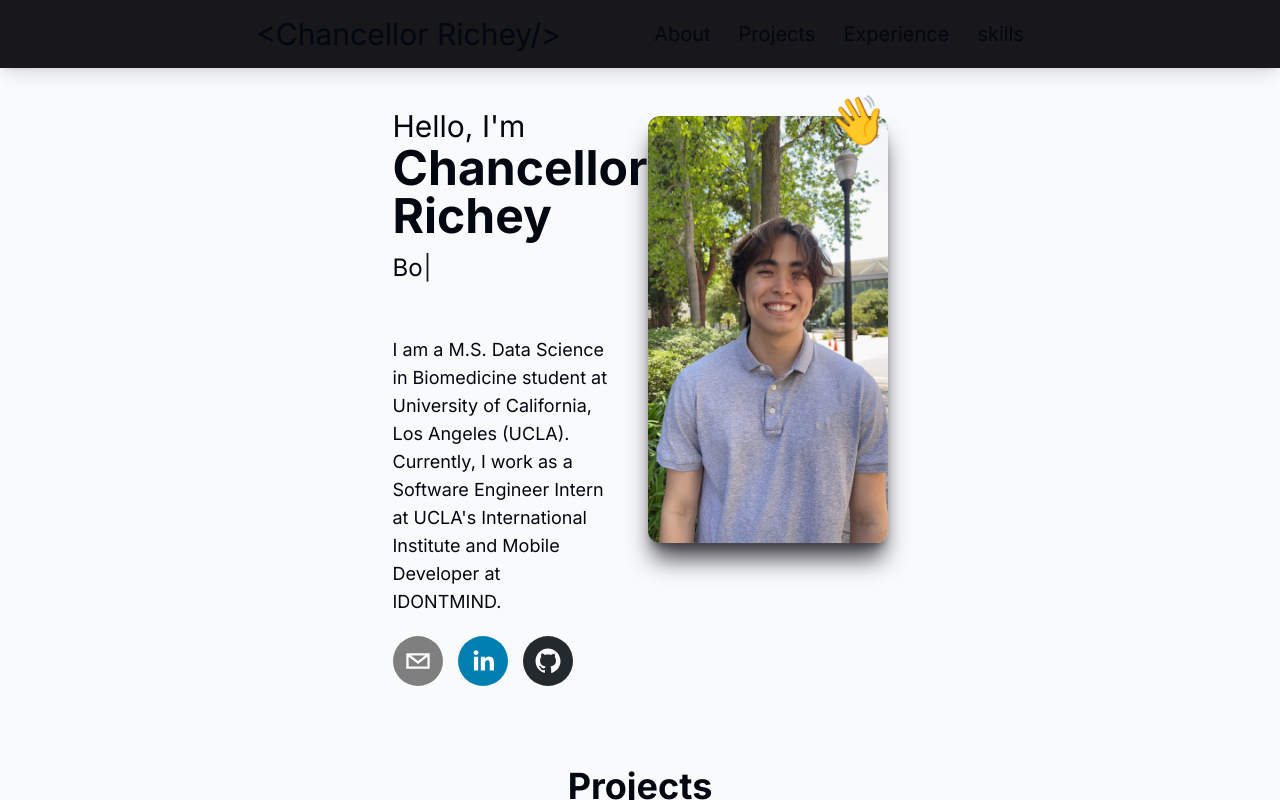
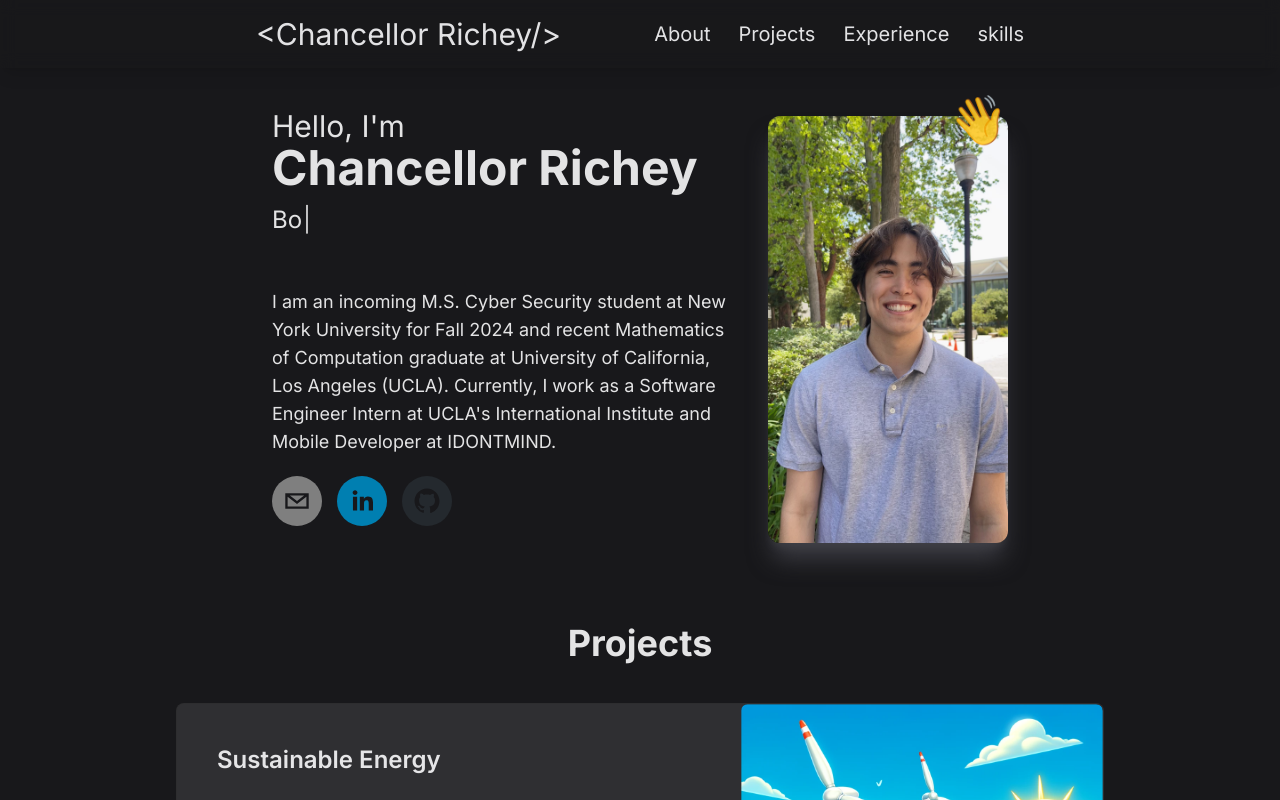
Before and after one commit to ChancellorO/Website, a Next.js app: page / in a window 1280 px wide. Shown: the top 800 px of the page. Built offline with nearby package versions, Linux system fonts and the light colour scheme.

Commit message:
Updated intro and fixed dark mode

```diff
--- a/app/layout.tsx
+++ b/app/layout.tsx
@@ -21,7 +21,7 @@ export default function RootLayout({
 }>) {
   return (
     <html lang="en" className="!scroll-smooth">
-      <body className={`${inter.className} bg-gray-50 text-gray-950 relative dark:bg-zinc-900 dark:text-gray-50 dark:text-opacity-90`}>
+      <body className={`${inter.className} relative bg-zinc-900 text-gray-50 text-opacity-90`}>
         <Navbar />
         {children}
       </body>
--- a/components/intro.tsx
+++ b/components/intro.tsx
@@ -13,7 +13,7 @@ export default function Intro() {
     return(
         <section
             id="home"
-            className="mb-20 lg:px-96 md:px-48 transition"
+            className="mb-20 md:px-48 transition"
         >
             <div className="lg:flex flex-row-reverse justify-between">
                 <div
@@ -133,7 +133,8 @@ export default function Intro() {
                         <p
                             className="text-lg text-center lg:text-left px-10 lg:pr-10 lg:pl-0 mt-10"
                         >
-                            I am a M.S. Data Science in Biomedicine student at University of California, Los Angeles (UCLA).
+                            I am an incoming M.S. Cyber Security student at New York University for Fall 2024 and
+                            recent Mathematics of Computation graduate at University of California, Los Angeles (UCLA).
                             Currently, I work as a Software Engineer Intern at UCLA&apos;s International Institute
                             and Mobile Developer at IDONTMIND.
                         </p>
--- a/components/navbar.tsx
+++ b/components/navbar.tsx
@@ -12,41 +12,34 @@ export default function Navbar() {
     }
     return(
         <header className="z-[999] relative">
-            <nav className="flex flex-col lg:flex-row fixed justify-between lg:items-center p-4 lg:px-32 lg:px-40 xl:px-64 w-screen shadow-lg bg-zinc-900 dark:bg-opacity-75 backdrop-blur-[0.5rem]">
-                <div className="flex justify-between items-center">
-                    <h1 className="text-2xl xl:text-3xl">
+            <nav className="flex fixed justify-between p-4 px-64 w-screen shadow-lg bg-zinc-900 bg-opacity-75 backdrop-blur-[0.5rem]">
+                <h1 className="text-3xl">
                     <Link href="#top">
                         {"<"}Chancellor Richey{"/>"}
                     </Link>
                     </h1>
-                    <button className="block lg:hidden" type="button" onClick={toggleNavbar}>
-                        <Icon icon={"mdi:hamburger-menu"} className="text-5xl md:text-7xl" />
-                    </button>
-                </div>
-                <div className={`${activeNavbar ? '' : 'hidden'} lg:block transition`} id="navbar-default">
-                    <ul className="text-lg lg:text-lg xl:text-xl flex flex-col lg:flex-row pt-5 lg:pt-0 items-center gap-7 text-[0.9rem] justify-center">
-                        <li className="hover:text-zinc-700 transition">
+                <ul className="text-xl flex items-center gap-7 text-[0.9rem] justify-center">
+                    <li>
                         <Link href="#about">
                             About
                         </Link>
                     </li>
-                        <li className="hover:text-zinc-700 transition">
+                    <li>
                         <Link href="#projects">
                             Projects
                         </Link>
                     </li>
-                        <li className="hover:text-zinc-700 transition">
+                    <li>
                         <Link href="#experience">
                             Experience
                         </Link>
                     </li>
-                        <li className="hover:text-zinc-700 transition">
+                    <li>
                         <Link href="#skills">
                             skills
                         </Link>
                     </li>
                 </ul>
-                </div>
             </nav>
         </header>
     );
--- a/components/project.tsx
+++ b/components/project.tsx
@@ -44,10 +44,10 @@ export default function Project({
                 once: true,
             }}
         >
-            <section className="bg-zinc-800 max-w-[68rem] rounded-lg overflow-hidden relative lg:min-h-[21rem] hover:bg-zinc-700 transition hover:scale-105">
+            <section className="bg-gray-100 max-w-[58rem] border border-black/5 rounded-lg overflow-hidden sm:pr-8 relative lg:min-h-[21rem] hover:bg-gray-200 transition bg-white/10 hover:bg-white/20">
                 <div className="pt-4 pb-7 px-5 md:pl-10 md:pr-2 md:pt-10 lg:max-w-[50%] flex flex-col h-full">
-                    <h3 className="text-2xl font-semibold mb-4 text-center lg:text-left">{title}</h3>
-                    <p className="mt-2 leading-relaxed text-gray-700 dark:text-white/70 mb-3">
+                    <h3 className="text-2xl font-semibold mb-4">{title}</h3>
+                    <p className="mt-2 leading-relaxed text-gray-700 text-white/70 mb-3">
                         {description}
                         <br />
                         <br />
--- a/components/skills.tsx
+++ b/components/skills.tsx
@@ -39,7 +39,7 @@ export default function Skills() {
             >
                 {skills.map((skill, index) => (
                     <motion.li
-                        className="flex flex-col items-center px-4 py-3 dark:text-white/80"
+                        className="flex flex-col items-center px-4 py-3 text-white/80"
                         key={index}
                         variants={fadeInAnimationVariants}
                         initial="initial"
```
Lines whose indentation alone changed are shown as unchanged.
